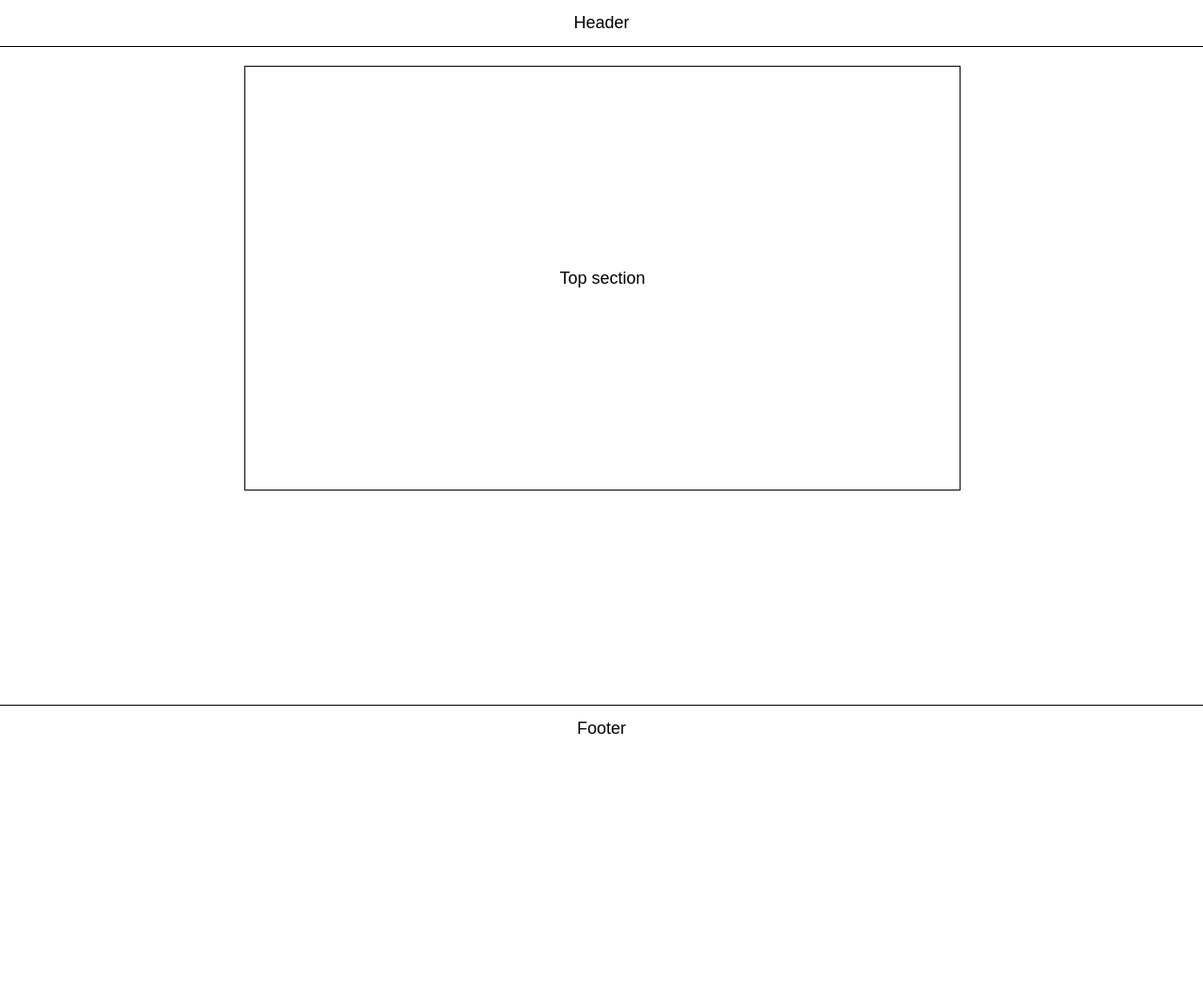
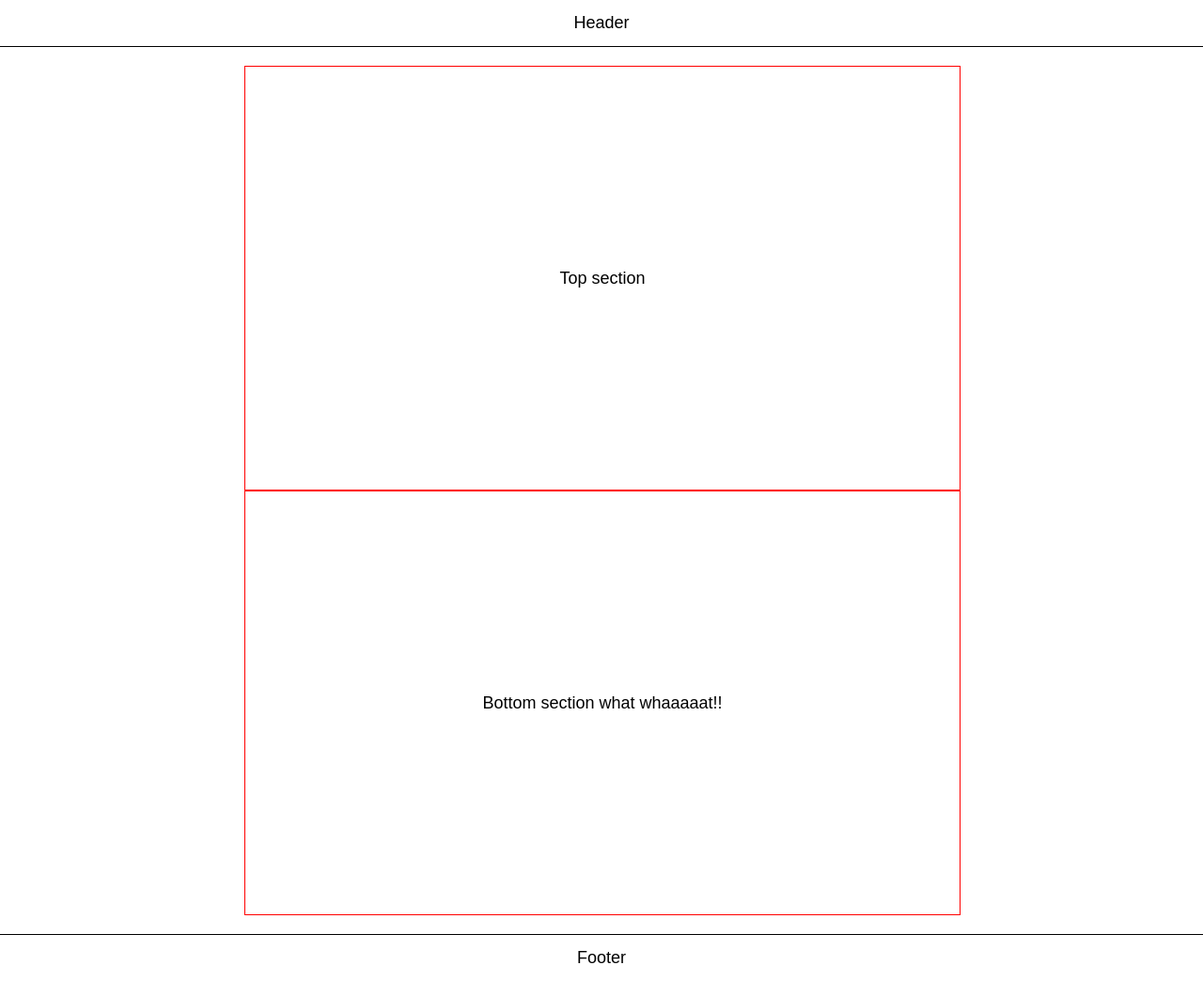
Before and after one commit to ooloo-io/github-flow-EeethB, a plain HTML site: page src/index.html in a window 1280 px wide. Shown: the whole page at 94% size. Before the commit the page ends 800 px from the top, so only its background shows below. Drawn offline with nearby package versions, Linux system fonts and the light colour scheme.

Commit message:
Bottom section (#5)
* Hopefully corrected merge conflicts?

* Content container (#4)

* Set styles for content container

* Fixed display width on narrow screens

* Top Section (#6)

* Add top section

* Style top section

* Fixed spacing bug

* Hopefully corrected merge conflicts?

* Content container (#4)

* Set styles for content container

* Fixed display width on narrow screens

* Top Section (#6)

* Add top section

* Style top section

* Fixed spacing bug

Co-authored-by: ooloo bot <66779420+ooloo-bot@users.noreply.github.com>

```diff
--- a/src/index.html
+++ b/src/index.html
@@ -20,6 +20,9 @@
     <section class="section">
       Top section
     </section>
+    <section class="section">
+      Bottom section what whaaaaat!!
+    </section>
   </main>
   <footer class="footer">
     Footer
--- a/src/styles.css
+++ b/src/styles.css
@@ -33,5 +33,9 @@ body {
   display: flex;
   justify-content: center;
   align-items: center;
-  border: 1px solid black;
+  border: 1px solid red;
 }
+
+.section:first-child {
+  margin-top: 0;
+}
```
